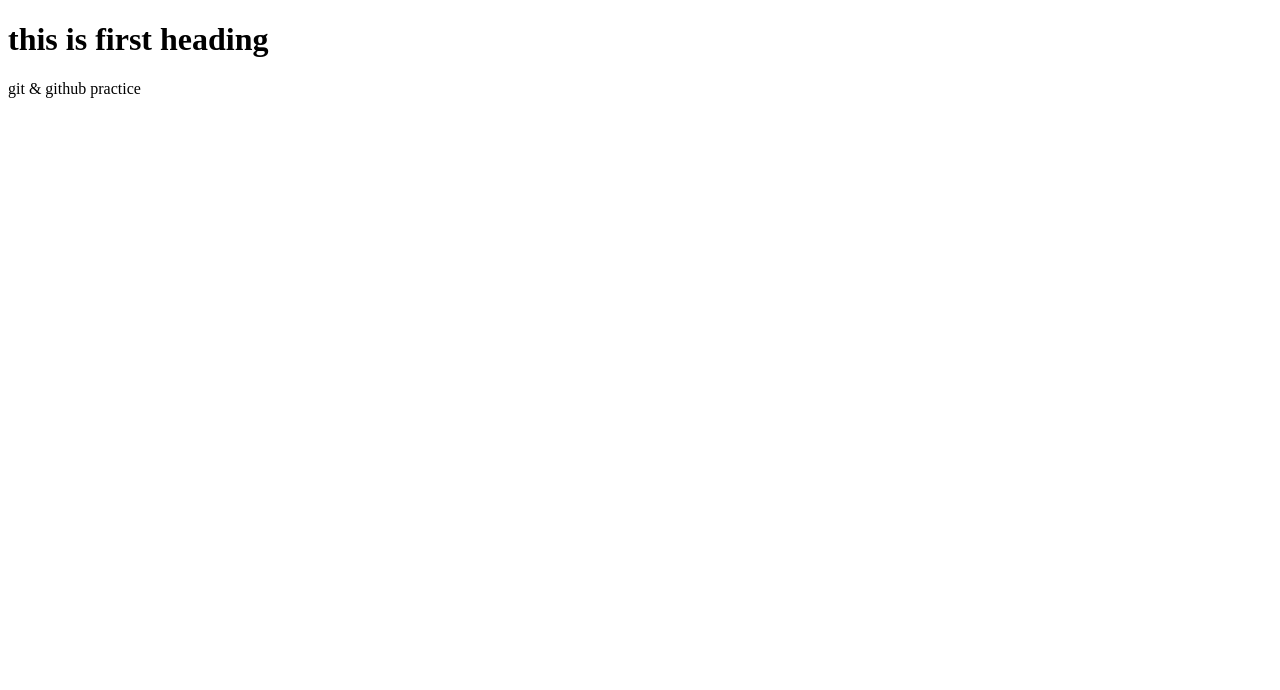
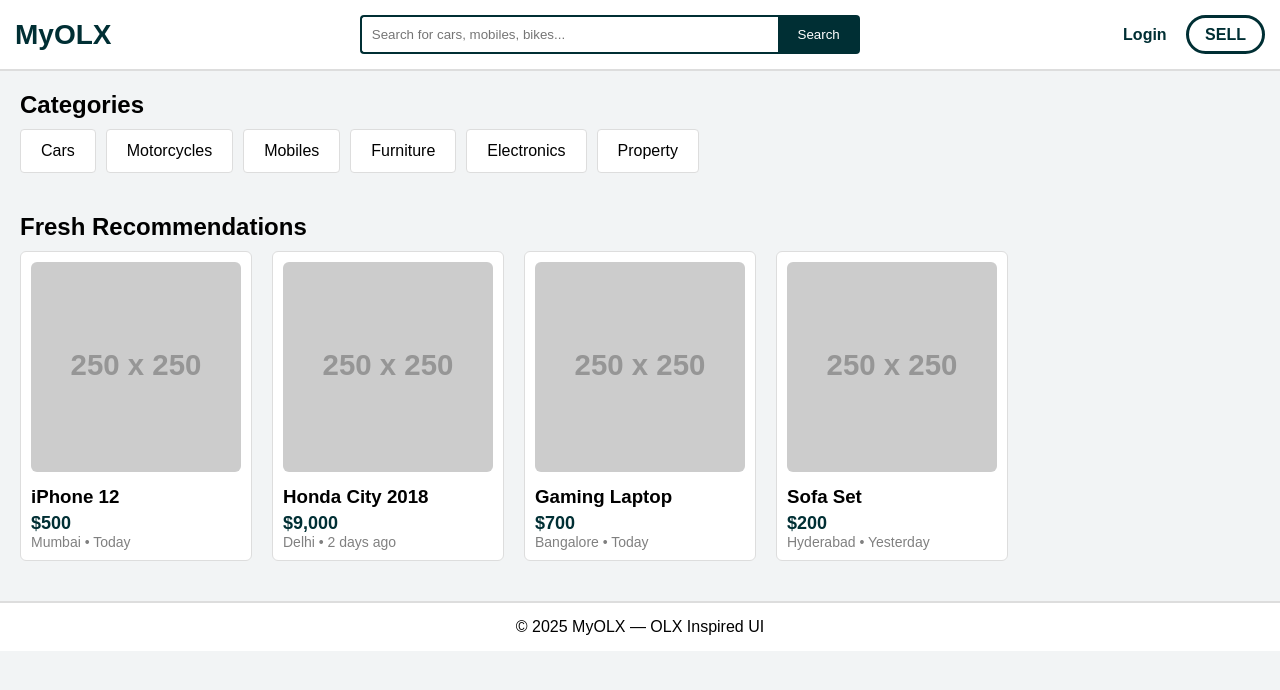
Before and after one commit to shoaibshahidok-droid/git-github-practice, a plain HTML site: page index.html in a window 1280 px wide. Drawn offline with Linux system fonts and the light colour scheme; placeholder pictures from the web are drawn by us.

Commit message:
Add files via upload

```diff
--- a/index.html
+++ b/index.html
@@ -3,10 +3,80 @@
 <head>
     <meta charset="UTF-8">
     <meta name="viewport" content="width=device-width, initial-scale=1.0">
-    <title>Document</title>
+    <title>OLX Styled Website</title>
+    <link rel="stylesheet" href="style.css">
 </head>
 <body>
-    <h1>this is first heading</h1>
-    <p>git & github practice</p>
+
+    <!-- Header -->
+    <header>
+        <div class="logo">MyOLX</div>
+
+        <div class="search-box">
+            <input type="text" placeholder="Search for cars, mobiles, bikes...">
+            <button>Search</button>
+        </div>
+
+        <div class="actions">
+            <a href="#">Login</a>
+            <a href="#" class="sell-btn">SELL</a>
+        </div>
+    </header>
+
+    <!-- Categories -->
+    <section class="categories">
+        <h2>Categories</h2>
+        <div class="category-container">
+            <div class="cat">Cars</div>
+            <div class="cat">Motorcycles</div>
+            <div class="cat">Mobiles</div>
+            <div class="cat">Furniture</div>
+            <div class="cat">Electronics</div>
+            <div class="cat">Property</div>
+        </div>
+    </section>
+
+    <!-- Product Listings -->
+    <section class="products">
+        <h2>Fresh Recommendations</h2>
+
+        <div class="product-grid">
+
+            <div class="product-card">
+                <img src="https://via.placeholder.com/250" alt="Product">
+                <h3>iPhone 12</h3>
+                <p class="price">$500</p>
+                <p class="location">Mumbai • Today</p>
+            </div>
+
+            <div class="product-card">
+                <img src="https://via.placeholder.com/250" alt="Product">
+                <h3>Honda City 2018</h3>
+                <p class="price">$9,000</p>
+                <p class="location">Delhi • 2 days ago</p>
+            </div>
+
+            <div class="product-card">
+                <img src="https://via.placeholder.com/250" alt="Product">
+                <h3>Gaming Laptop</h3>
+                <p class="price">$700</p>
+                <p class="location">Bangalore • Today</p>
+            </div>
+
+            <div class="product-card">
+                <img src="https://via.placeholder.com/250" alt="Product">
+                <h3>Sofa Set</h3>
+                <p class="price">$200</p>
+                <p class="location">Hyderabad • Yesterday</p>
+            </div>
+
+        </div>
+    </section>
+
+    <!-- Footer -->
+    <footer>
+        <p>© 2025 MyOLX — OLX Inspired UI</p>
+    </footer>
+
 </body>
 </html>
--- /dev/null
+++ b/style.css
@@ -0,0 +1,138 @@
+* {
+    margin: 0;
+    padding: 0;
+    box-sizing: border-box;
+    font-family: Arial, sans-serif;
+}
+
+body {
+    background: #f2f4f5;
+}
+
+/* Header */
+header {
+    background: #ffffff;
+    padding: 15px;
+    display: flex;
+    align-items: center;
+    justify-content: space-between;
+    border-bottom: 2px solid #ddd;
+}
+
+.logo {
+    font-size: 28px;
+    font-weight: bold;
+    color: #002f34;
+}
+
+.search-box {
+    display: flex;
+    width: 40%;
+}
+
+.search-box input {
+    width: 100%;
+    padding: 10px;
+    border: 2px solid #002f34;
+    border-right: none;
+    border-radius: 4px 0 0 4px;
+}
+
+.search-box button {
+    padding: 10px 20px;
+    background: #002f34;
+    color: white;
+    border: none;
+    border-radius: 0 4px 4px 0;
+    cursor: pointer;
+}
+
+.actions a {
+    margin-left: 15px;
+    color: #002f34;
+    font-weight: bold;
+    text-decoration: none;
+}
+
+.sell-btn {
+    padding: 8px 16px;
+    border: 3px solid #002f34;
+    border-radius: 20px;
+}
+
+/* Categories */
+.categories {
+    padding: 20px;
+}
+
+.categories h2 {
+    margin-bottom: 10px;
+}
+
+.category-container {
+    display: flex;
+    flex-wrap: wrap;
+    gap: 10px;
+}
+
+.cat {
+    background: #ffffff;
+    padding: 12px 20px;
+    border-radius: 4px;
+    border: 1px solid #ddd;
+    cursor: pointer;
+}
+
+/* Products */
+.products {
+    padding: 20px;
+}
+
+.product-grid {
+    display: grid;
+    grid-template-columns: repeat(auto-fill, minmax(220px, 1fr));
+    gap: 20px;
+    margin-top: 10px;
+}
+
+.product-card {
+    background: #ffffff;
+    border: 1px solid #ddd;
+    border-radius: 6px;
+    padding: 10px;
+    transition: 0.2s;
+}
+
+.product-card img {
+    width: 100%;
+    border-radius: 6px;
+}
+
+.product-card h3 {
+    margin: 10px 0 5px;
+}
+
+.price {
+    font-size: 18px;
+    font-weight: bold;
+    color: #002f34;
+}
+
+.location {
+    font-size: 14px;
+    color: gray;
+}
+
+/* Hover */
+.product-card:hover {
+    box-shadow: 0 0 10px rgba(0,0,0,0.2);
+}
+
+/* Footer */
+footer {
+    text-align: center;
+    padding: 15px;
+    background: #ffffff;
+    margin-top: 20px;
+    border-top: 2px solid #ddd;
+}
```
Also changed, not shown: 1 other file.
